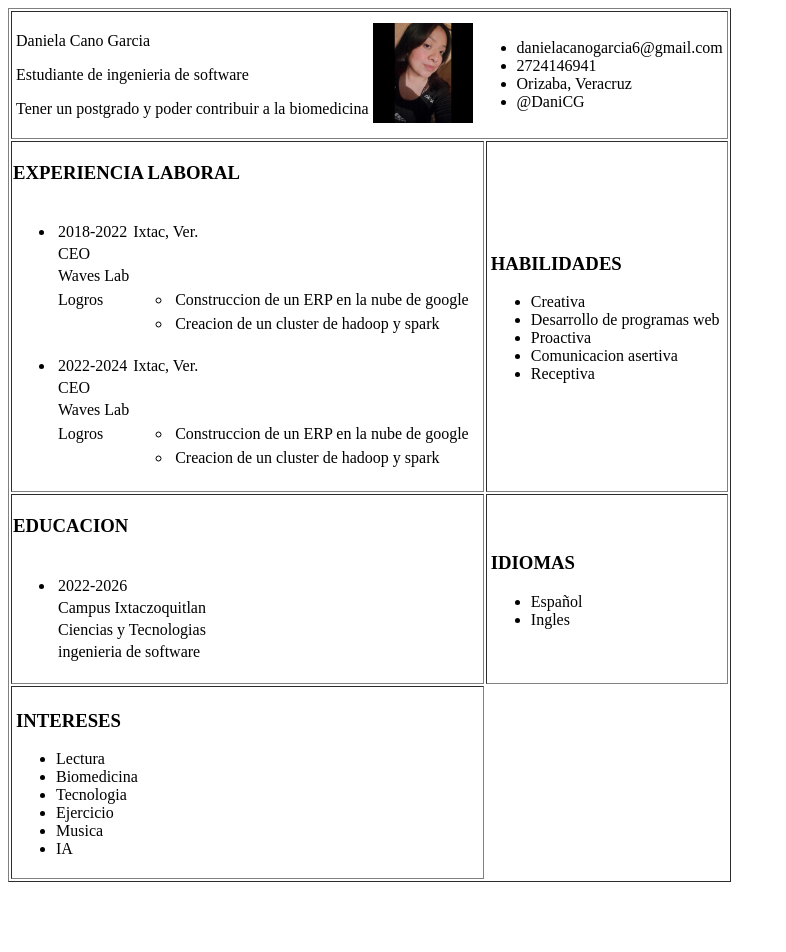
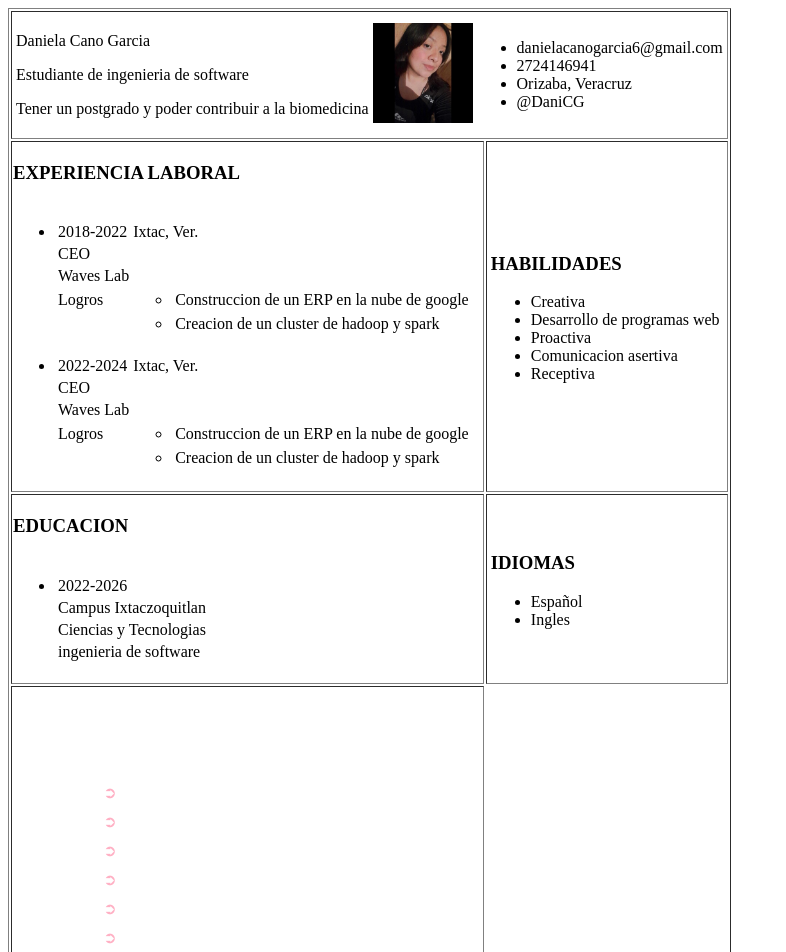
Before and after one commit to DanielaCanoGarcia/DanielaCG.github.io, an Angular app: page / in a window 1280 px wide. Shown: the top 952 px of the page, without its empty margins (0-786 px from the left). Before the commit the page ends 890 px from the top, so only its background shows below. Built offline with nearby package versions, Linux system fonts and the light colour scheme.

Commit message:
update branch interest#6

```diff
--- a/src/app/interest/interest.component.css
+++ b/src/app/interest/interest.component.css
@@ -0,0 +1,53 @@
+.table-container {
+    width: 100%;
+    height: 100%;
+    color: white;
+}
+
+table {
+    width: 70%;
+    max-width: 800px;
+    margin: 20px auto;
+    border-collapse: collapse;
+    box-shadow: 0 0 10px rgb(255, 255, 255);
+}
+
+td {
+    padding: 20px;
+    vertical-align: top;
+}
+
+ul {
+    list-style: none;
+    padding: 0;
+    margin: 0;
+}
+
+h3 {
+    text-align: center;
+    font-size: 24px;
+    color: white;
+}
+
+li {
+    margin-bottom: 10px;
+    font-size: 16px;
+    color: white;
+}
+
+li ul {
+    margin-top: 10px;
+    padding-left: 20px;
+}
+
+li ul li {
+    font-size: 14px;
+    color: white;
+}
+
+/* Estilos para las viñetas en forma de flechas */
+.interests-list li::before {
+    content: "➲"; /* Flecha */
+    color: hwb(345 69% 0%);
+    margin-right: 10px;
+}
--- a/src/app/interest/interest.component.html
+++ b/src/app/interest/interest.component.html
@@ -1,13 +1,14 @@
+<h3>INTERESES</h3>
+
 <table>
     <tr>
         <td>
-            <h3>INTERESES</h3>
-            <ul>
+            <ul class="interests-list">
                 <li>Lectura</li>
                 <li>Biomedicina</li>
-                <li>Tecnologia</li>
+                <li>Tecnología</li>
                 <li>Ejercicio</li>
-                <li>Musica</li>
+                <li>Música</li>
                 <li>IA</li>
             </ul>
         </td>
```
